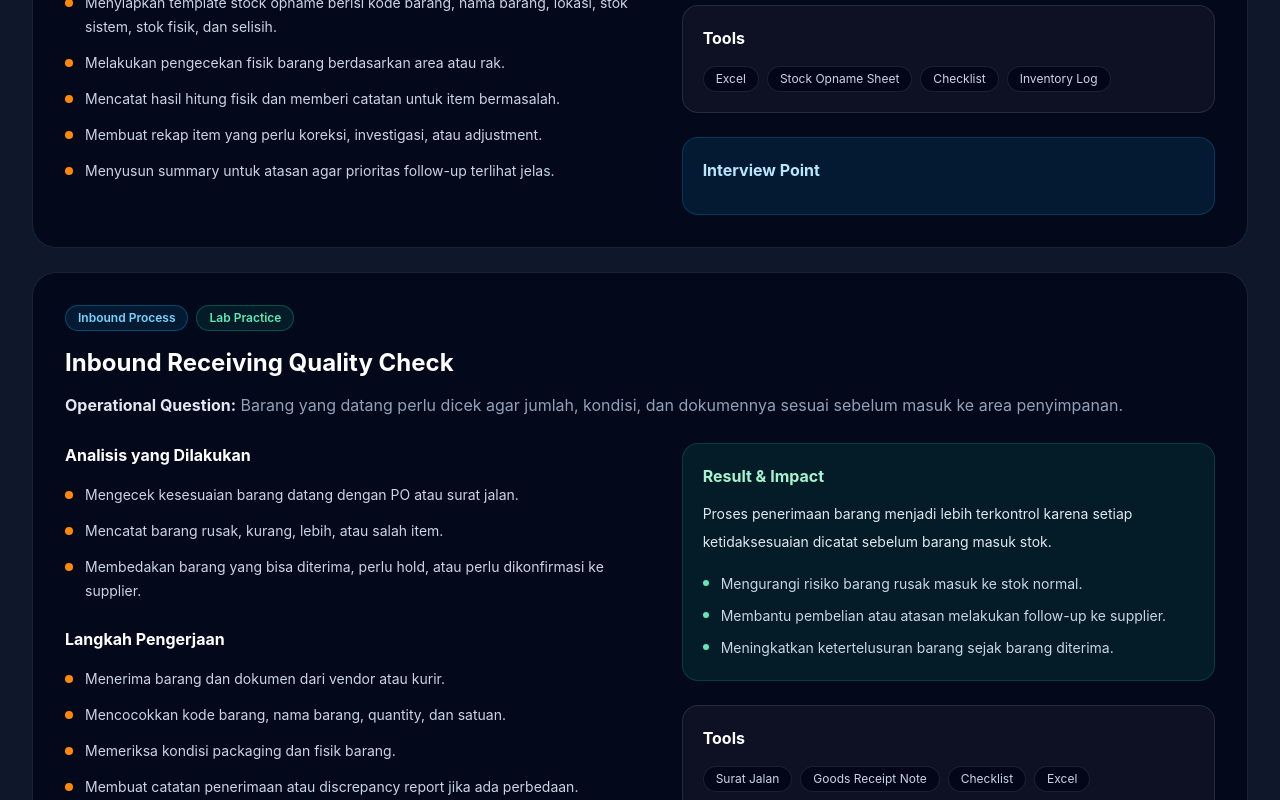
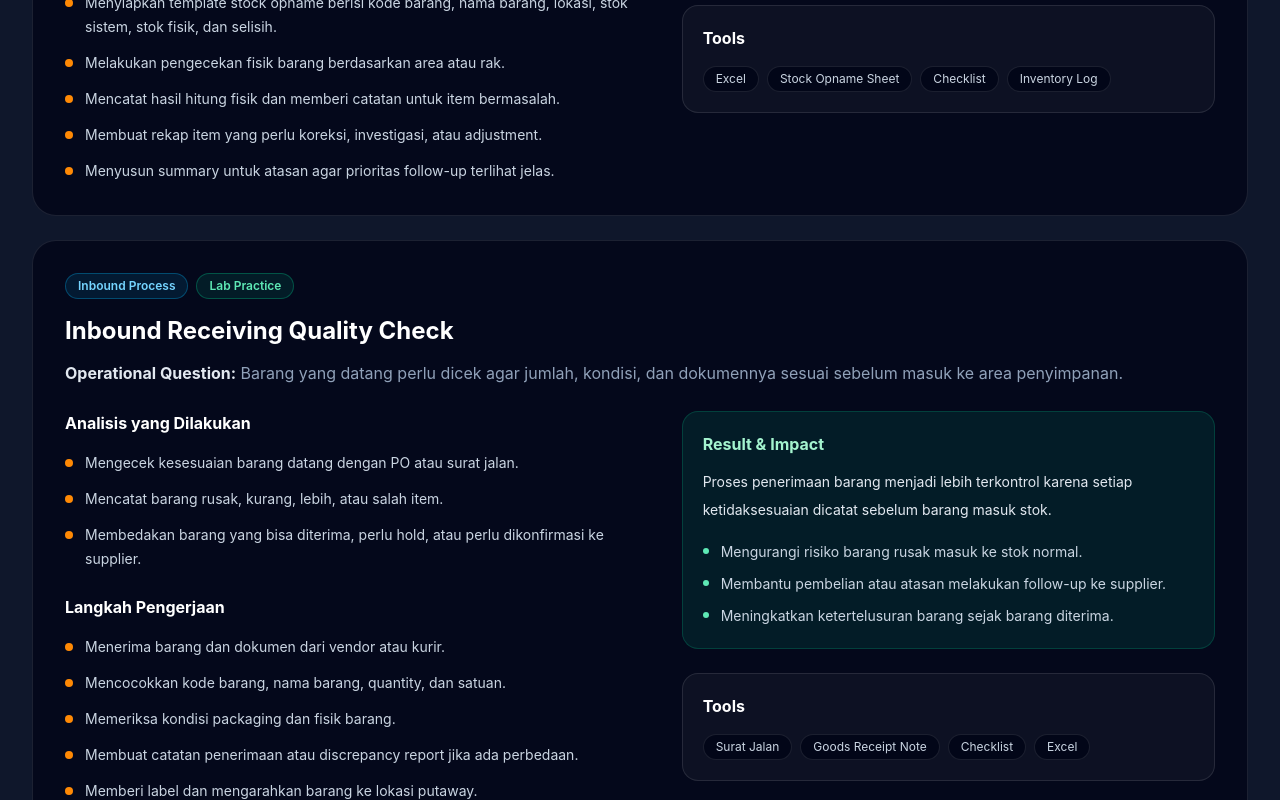
Before and after one commit to joeadnan/Warehouse, a React (Vite) app: page / in a window 1280 px wide. Shown: the part 10540-11340 px from the top of the page. Built offline with nearby package versions, Linux system fonts and the light colour scheme.

Commit message:
update Project.tsx

```diff
--- a/src/components/Projects.tsx
+++ b/src/components/Projects.tsx
@@ -112,12 +112,12 @@ export function Projects() {
                     </div>
                   </div>
 
-                  <div className="rounded-2xl border border-sky-400/20 bg-sky-400/10 p-5">
+                  {/* <div className="rounded-2xl border border-sky-400/20 bg-sky-400/10 p-5">
                     <h4 className="font-bold text-sky-200">Interview Point</h4>
                     <p className="mt-3 text-sm leading-7 text-slate-200">
                       {project.interviewPoint}
                     </p>
-                  </div>
+                  </div> */}
                 </div>
               </div>
             </article>
```
